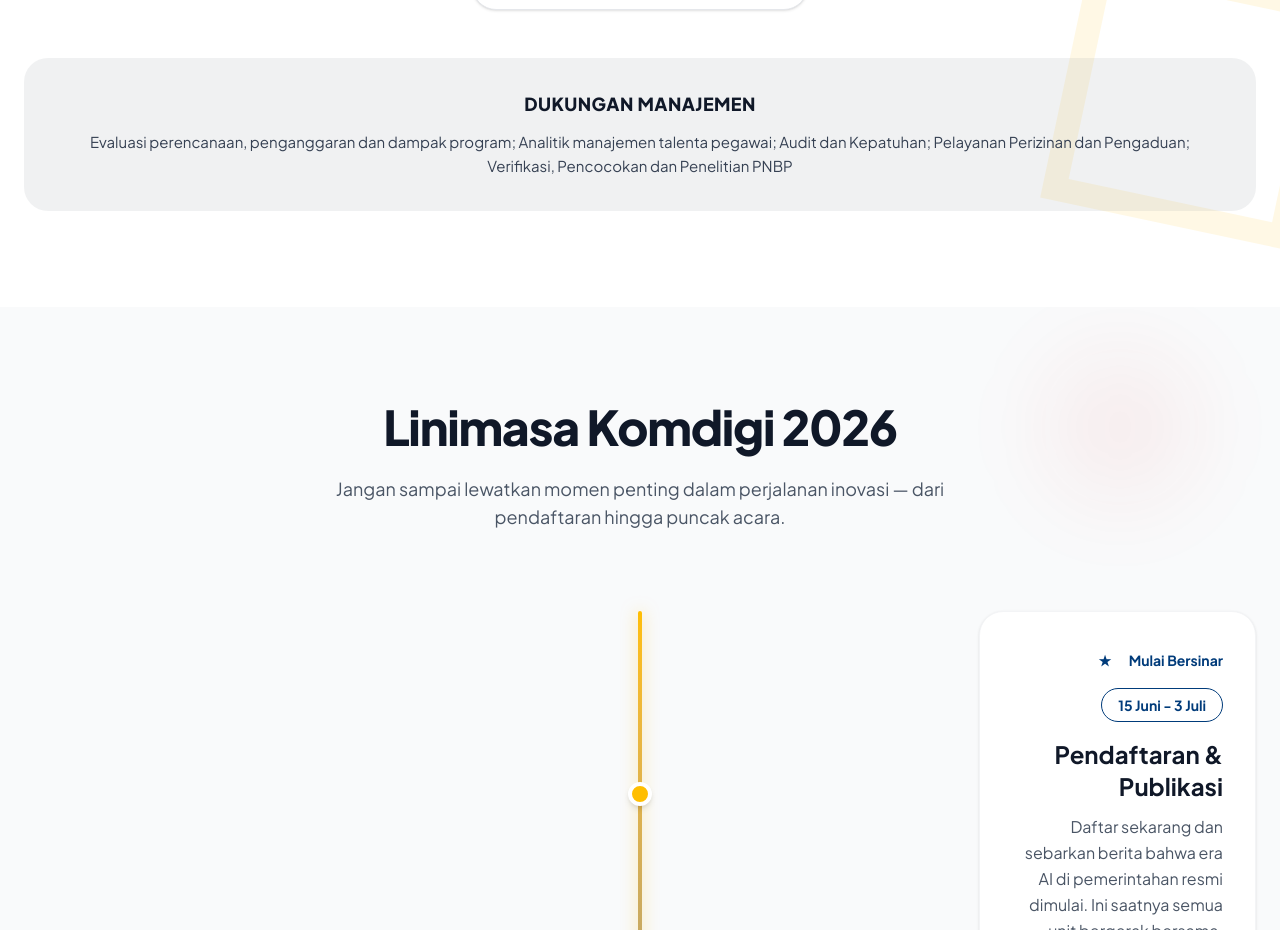
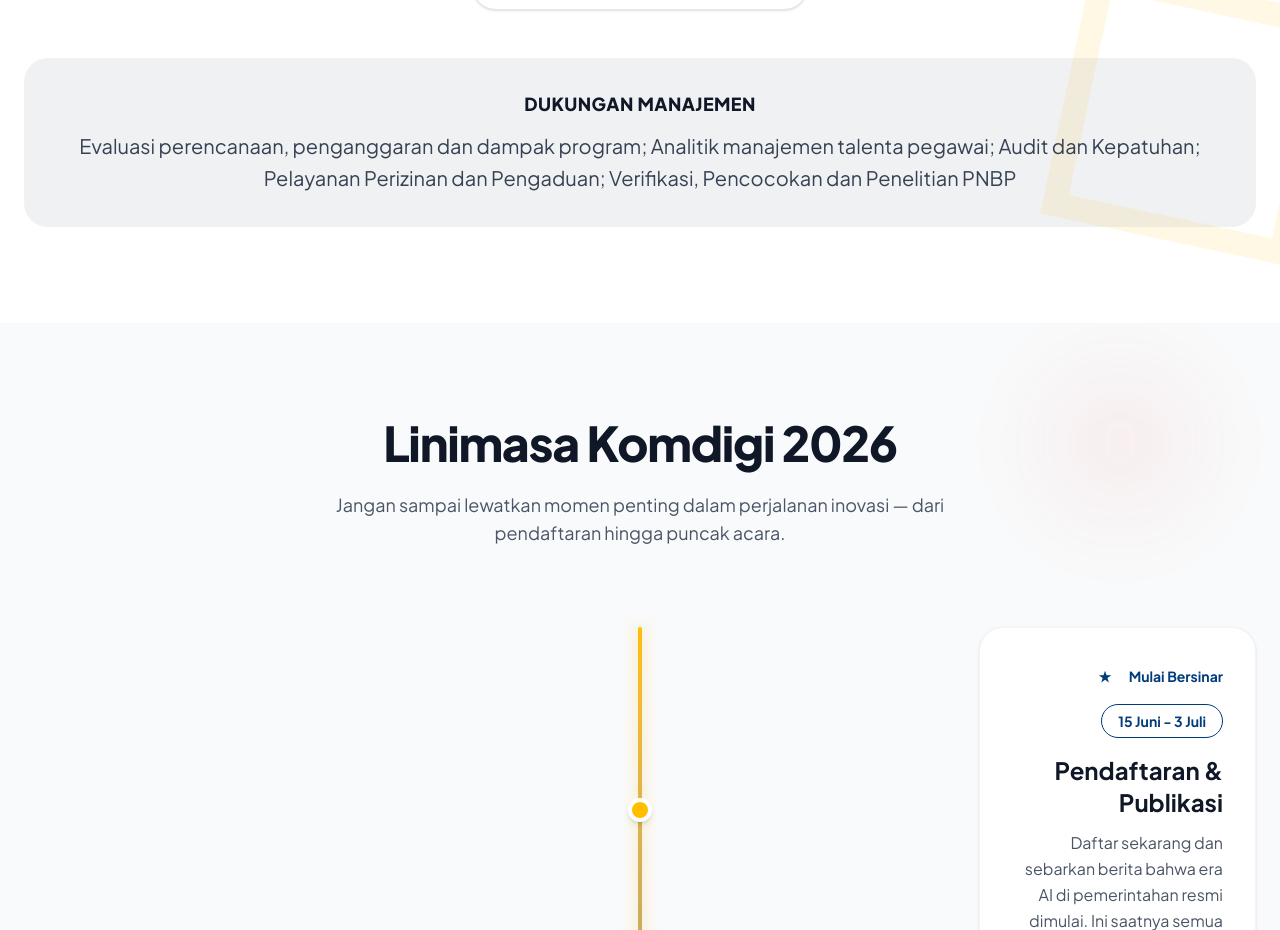
Before and after one commit to Shulmucus/HackathonKomdigi, a Next.js app: page / in a window 1280 px wide. Shown: the part 1720-2650 px from the top of the page. Built offline with nearby package versions, Linux system fonts and the light colour scheme.

Commit message:
dukungan manajemen bigger font

```diff
--- a/components/sections/StrategicAlignment.tsx
+++ b/components/sections/StrategicAlignment.tsx
@@ -203,7 +203,7 @@
           <h3 className="text-lg font-extrabold text-gray-900 mb-3 tracking-wide">
             DUKUNGAN MANAJEMEN
           </h3>
-          <p className="text-gray-700 text-[15px] leading-relaxed">
+          <p className="text-gray-700 text-[15px] md:text-xl leading-relaxed">
             Evaluasi perencanaan, penganggaran dan dampak program; Analitik manajemen talenta pegawai; Audit dan Kepatuhan; Pelayanan Perizinan dan Pengaduan; Verifikasi, Pencocokan dan Penelitian PNBP
           </p>
         </motion.div>
```
